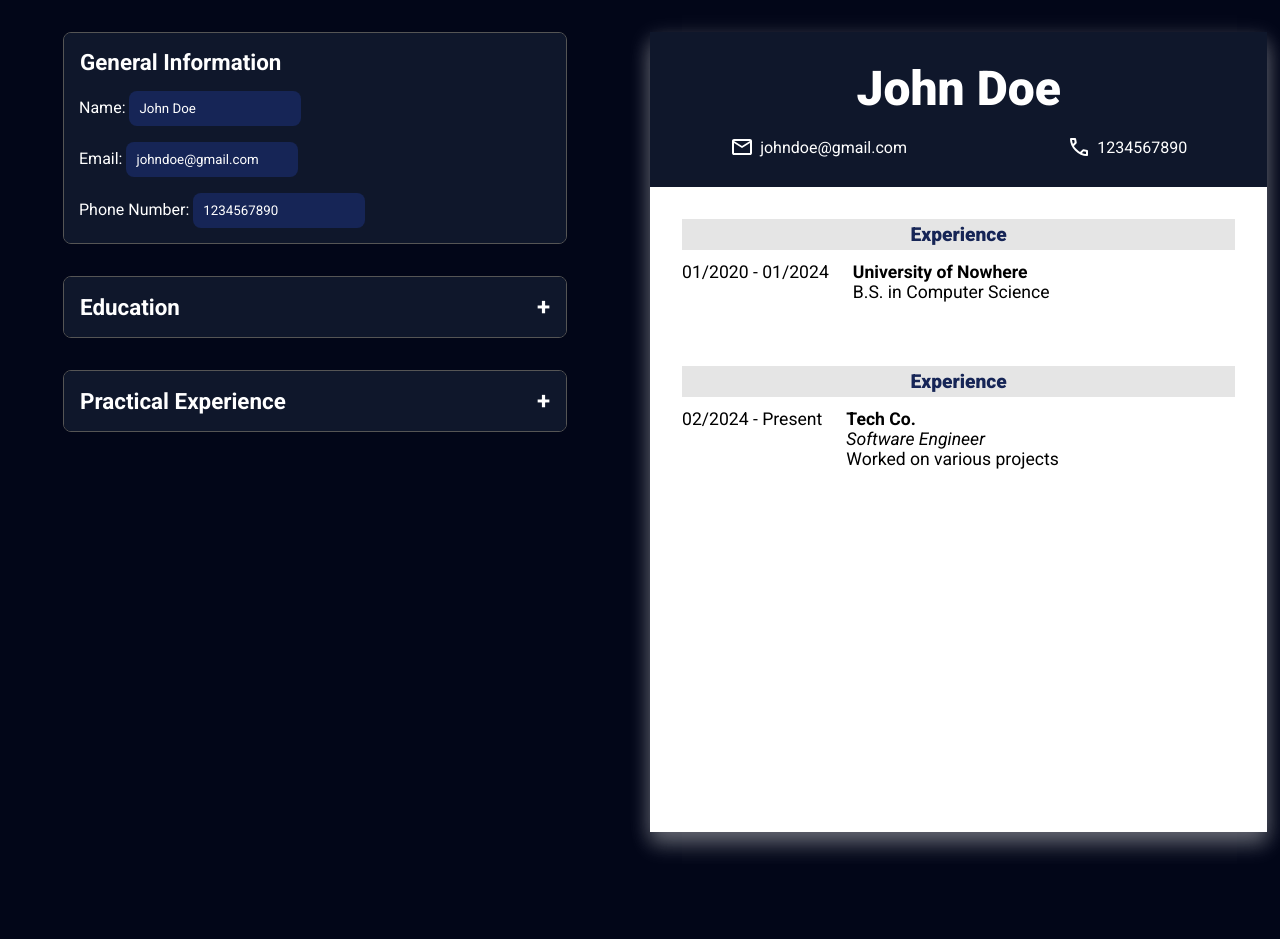
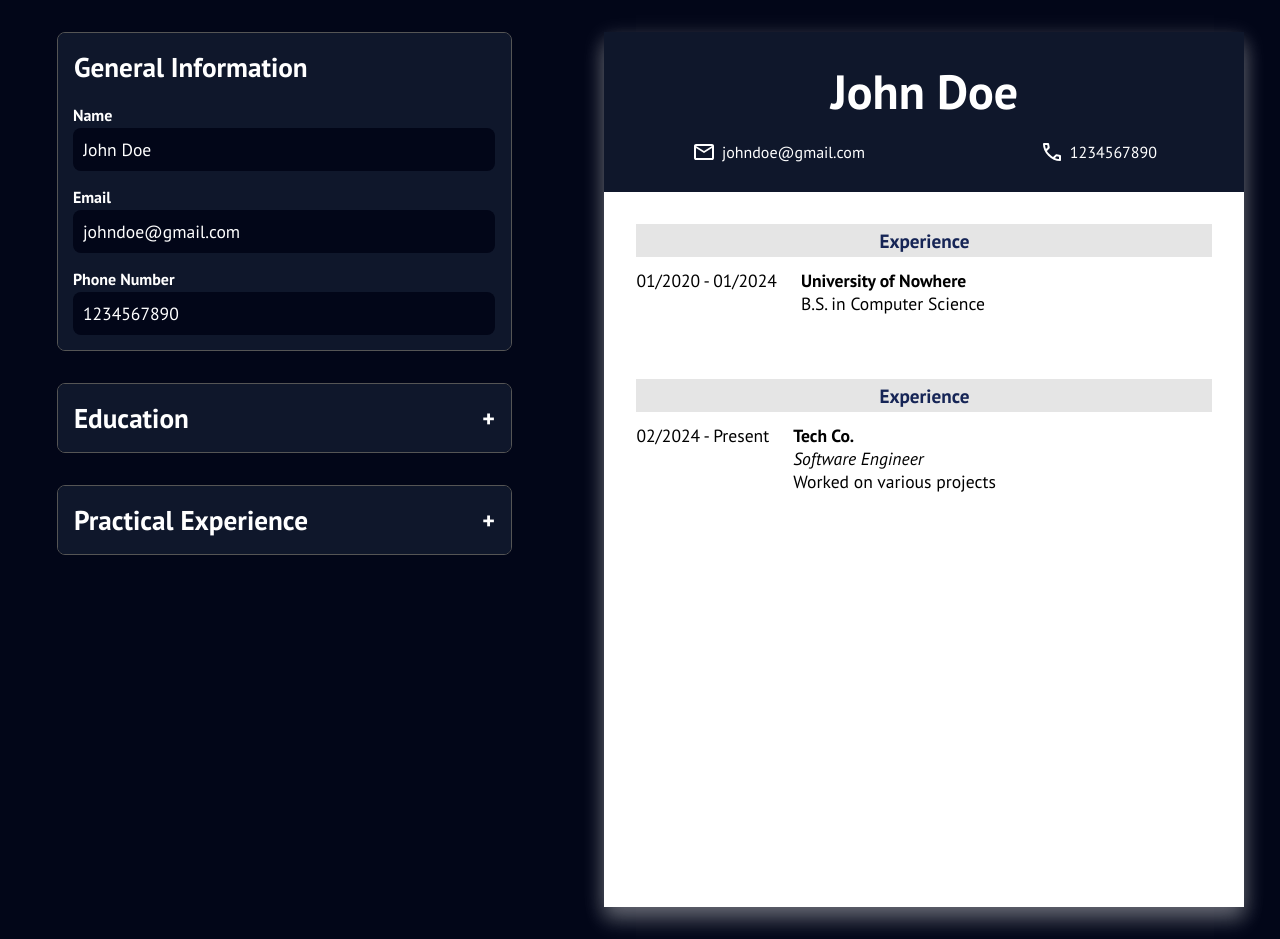
Before and after one commit to ASH-WIN-10/cv-builder, a React (Vite) app: page / in a window 1280 px wide. Before the commit the page ends 864 px from the top, so only its background shows below. Built offline with nearby package versions, Linux system fonts and the light colour scheme.

Commit message:
some styling improvements

```diff
--- a/src/App.css
+++ b/src/App.css
@@ -9,3 +9,13 @@
     gap: 32px;
     align-items: center;
 }
+
+#resume {
+    margin: 32px auto;
+    width: 90%;
+    height: 875px;
+    background-color: white;
+    color: black;
+    box-shadow: rgba(255, 255, 255, 0.25) 0px 6px 20px,
+        rgba(255, 255, 255, 0.22) 0px 14px 20px;
+}
--- a/src/components/EducationalExpSection.jsx
+++ b/src/components/EducationalExpSection.jsx
@@ -1,4 +1,6 @@
 import { useRef, useState } from "react"
+import removeIcon from "../assets/remove.svg"
+import addIcon from "../assets/add.svg"
 
 export default function EducationalExpSection({ resume, updateResume }) {
     const dialogRef = useRef(null)
@@ -49,8 +51,10 @@ export default function EducationalExpSection({ resume, updateResume }) {
                     </div>
 
                     <div className="buttons">
-                        <button type="button" onClick={() => dialogRef.current?.close()}>Cancel</button>
-                        <button onClick={addNewEducation}>Save</button>
+                        <button type="button" className="red" onClick={() => dialogRef.current?.close()}>
+                            Cancel
+                        </button>
+                        <button onClick={addNewEducation}> Save </button>
                     </div>
                 </form>
             </dialog>
@@ -59,12 +63,17 @@ export default function EducationalExpSection({ resume, updateResume }) {
                 {resume.education.map((edu) => (
                     <div key={edu.schoolName}>
                         <span>{edu.schoolName}</span>
-                        <button onClick={removeEducation}>Remove</button>
+                        <button className="icon" onClick={removeEducation}>
+                            <img src={removeIcon} alt="remove" />
+                        </button>
                     </div>
                 ))}
             </div>
 
-            <button onClick={() => dialogRef.current?.showModal()}>Add Education</button>
+            <button className="add" onClick={() => dialogRef.current?.showModal()}>
+                <img src={addIcon} alt="add" />
+                <span>Education</span>
+            </button>
         </div>
     )
 }
--- a/src/components/GeneralInfoSection.jsx
+++ b/src/components/GeneralInfoSection.jsx
@@ -9,15 +9,15 @@ export default function GeneralInfoSection({ resume, updateResume }) {
         <div id="general">
             <form>
                 <div>
-                    <label htmlFor="name">Name: </label>
+                    <label htmlFor="name">Name</label>
                     <input type="text" name="name" value={name} onChange={handleInputChange} />
                 </div>
                 <div>
-                    <label htmlFor="email">Email: </label>
+                    <label htmlFor="email">Email</label>
                     <input type="email" name="email" value={email} onChange={handleInputChange} />
                 </div>
                 <div>
-                    <label htmlFor="phoneNum">Phone Number: </label>
+                    <label htmlFor="phoneNum">Phone Number</label>
                     <input type="text" name="phoneNum" value={phoneNum} onChange={handleInputChange} />
                 </div>
             </form>
--- a/src/components/PracticalExpSection.jsx
+++ b/src/components/PracticalExpSection.jsx
@@ -1,4 +1,6 @@
 import { useRef, useState } from "react"
+import removeIcon from "../assets/remove.svg"
+import addIcon from "../assets/add.svg"
 
 export default function PracticalExpSection({ resume, updateResume }) {
     const dialogRef = useRef(null)
@@ -51,7 +53,7 @@ export default function PracticalExpSection({ resume, updateResume }) {
                     </div>
 
                     <div className="buttons">
-                        <button type="button" onClick={() => dialogRef.current?.close()}>Cancel</button>
+                        <button className="red" type="button" onClick={() => dialogRef.current?.close()}>Cancel</button>
                         <button onClick={addNewExperience}>Save</button>
                     </div>
                 </form>
@@ -61,12 +63,17 @@ export default function PracticalExpSection({ resume, updateResume }) {
                 {resume.practicalExp.map((exp) => (
                     <div key={exp.companyName}>
                         <span>{exp.companyName}</span>
-                        <button onClick={removeExperience}>Remove</button>
+                        <button className="icon" onClick={removeExperience}>
+                            <img src={removeIcon} alt="remove" />
+                        </button>
                     </div>
                 ))}
             </div>
 
-            <button onClick={() => dialogRef.current?.showModal()}>Add Experience</button>
+            <button className="add" onClick={() => dialogRef.current?.showModal()}>
+                <img src={addIcon} alt="add" />
+                <span>Experience</span>
+            </button>
         </div>
     )
 }
--- a/src/index.css
+++ b/src/index.css
@@ -1,14 +1,15 @@
-@import url('https://fonts.googleapis.com/css2?family=Lexend:wght@100..900&family=Roboto:ital,wght@0,100..900;1,100..900&display=swap');
+@import url('https://fonts.googleapis.com/css2?family=Lexend:wght@100..900&family=PT+Sans:ital,wght@0,400;0,700;1,400;1,700&family=Roboto:ital,wght@0,100..900;1,100..900&display=swap');
 
 :root {
     --primary-color: oklch(0.129 0.042 264.695);
     --secondary-color: oklch(0.208 0.042 265.755);
     --tertiary-color: oklch(0.282 0.091 267.935);
+    --red-color: oklch(0.505 0.213 27.518);
 }
 
 *:not(dialog) {
     box-sizing: border-box;
-    font-family: 'Roboto', sans-serif;
+    font-family: 'PT Sans', sans-serif;
     margin: 0;
     padding: 0;
 }
@@ -20,19 +21,32 @@ body {
 
 #root {
     display: grid;
-    grid-template-columns: 1fr 1fr;
-    gap: 20px;
+    grid-template-columns: 1fr 1.25fr;
 }
 
 button {
-    background-color: var(--primary-color);
+    background-color: var(--tertiary-color);
     font-size: 1rem;
+    font-weight: bold;
     color: white;
     border: none;
+    outline: none;
     padding: 10px 20px;
     border-radius: 8px;
     cursor: pointer;
     transition: transform 0.30s ease;
+}
+
+button.red {
+    background-color: var(--red-color);
+}
+
+button.icon {
+    background-color: transparent;
+
+    &:hover {
+        background-color: var(--primary-color);
+    }
 }
 
 button:hover {
@@ -41,9 +55,10 @@ button:hover {
 
 input,
 textarea {
-    background-color: var(--tertiary-color);
+    background-color: var(--primary-color);
     color: white;
     border: none;
     padding: 10px;
     border-radius: 8px;
+    font-size: 1.1rem;
 }
--- a/src/styles/Accordion.css
+++ b/src/styles/Accordion.css
@@ -21,9 +21,8 @@
     align-items: center;
 }
 
-.accordion-header h3 {
-    font-size: 1rem;
-    color: #fff;
+.accordion-header :first-child {
+    font-size: 1.7rem;
 }
 
 .accordion-icon {
@@ -58,7 +57,7 @@
 
 .accordion-content.expanded {
     max-height: 500px;
-    padding: 0 16px 15px 15px;
+    padding: 4px 16px 15px 15px;
     opacity: 1;
     transform: translateY(0);
 }
--- a/src/styles/Builder.css
+++ b/src/styles/Builder.css
@@ -1,5 +1,17 @@
-#builder > div {
+#builder>div {
     width: 80%;
+}
+
+#builder #general {
+    input {
+        width: 100%;
+    }
+
+    label {
+        font-weight: bold;
+        display: block;
+        margin-bottom: 3px;
+    }
 }
 
 form {
@@ -21,15 +33,20 @@ form {
     justify-content: space-between;
     align-items: center;
 
-    padding: 8px 0;
+    padding: 6px;
     width: 100%;
     border-bottom: 3px solid var(--primary-color);
 
     font-size: 1.2rem;
+
+    >span {
+        margin-left: 6px;
+        font-weight: bold;
+    }
 }
 
 dialog {
-    width: 30%;
+    width: 45%;
     background-color: var(--secondary-color);
     border: none;
     outline: none;
@@ -62,8 +79,17 @@ dialog form .buttons {
 
 dialog form .description {
     align-items: center;
+}
 
-    > textarea {
-        font-size: 0.9rem;
-    }
+button.add {
+    background-color: transparent;
+    border: 4px solid var(--primary-color);
+    padding: 4px 16px;
+    border-radius: 50px;
+    margin: 0 auto;
+
+    display: flex;
+    align-items: center;
+    justify-content: space-between;
+    gap: 3px;
 }
--- a/src/styles/Resume.css
+++ b/src/styles/Resume.css
@@ -1,13 +1,3 @@
-#resume {
-    width: 98%;
-    height: 800px;
-    margin-bottom: 32px;
-    background-color: white;
-    color: black;
-    box-shadow: rgba(255, 255, 255, 0.25) 0px 6px 20px,
-        rgba(255, 255, 255, 0.22) 0px 14px 20px;
-}
-
 #resume .general {
     display: flex;
     flex-direction: column;
@@ -20,19 +10,19 @@
     color: white;
 }
 
-#resume .general > :first-child {
+#resume .general> :first-child {
     font-size: 3rem;
     font-weight: 900;
 }
 
-#resume .general > :last-child {
+#resume .general> :last-child {
     font-size: 1rem;
     display: flex;
     justify-content: space-around;
     width: 100%;
 }
 
-#resume .general > div div {
+#resume .general>div div {
     display: flex;
     align-items: center;
     gap: 6px;
@@ -65,7 +55,7 @@
     display: flex;
     gap: 24px;
 
-    > div {
+    >div {
         display: flex;
         flex-direction: column;
     }
```
Also changed, not shown: src/assets/add.svg (added), src/assets/remove.svg (added).
